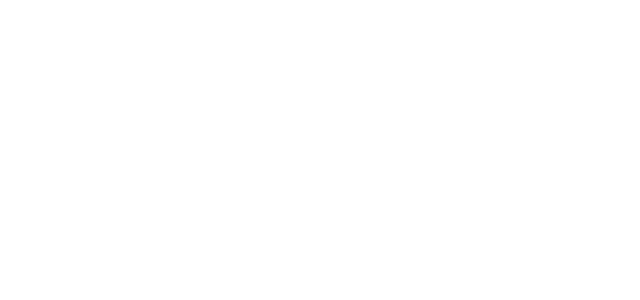
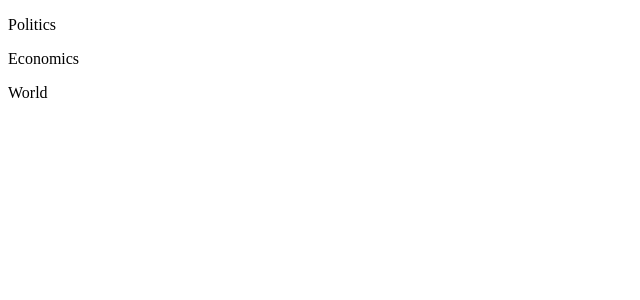
Before and after one commit to mainoee/react-chat-project, a React (Create React App) app: page / in a window 1280 px wide. Shown: the top 300 px of the page, without its empty margins (0-640 px from the left). Built offline with nearby package versions, Linux system fonts and the light colour scheme.

Commit message:
create Channels component and test rendering of list of channels with fake data

```diff
--- a/src/components/App.js
+++ b/src/components/App.js
@@ -1,15 +1,19 @@
 import React, { Component } from 'react';
+import Channels from './channels';
 
 class App extends Component {
   constructor(props) {
     super(props);
     this.state = {
+      channels: ["Politics", "Economics", "World"],
     };
   }
 
   render() {
     return (
-      <div></div>
+      <div>
+        <Channels channels={this.state.channels}/>
+      </div>
     );
   }
 }
--- /dev/null
+++ b/src/components/channels.js
@@ -0,0 +1,18 @@
+import React from 'react';
+
+const Channels = (props) => {
+  const renderChannels = () => {
+    return props.channels.map((channel, index) => {
+      return (
+        <p key={index}>{channel}</p>
+      );
+    });
+  };
+
+  return (
+    <div>{renderChannels()}</div>
+  );
+};
+
+
+export default Channels;
--- a/src/index.js
+++ b/src/index.js
@@ -1,6 +1,6 @@
 import React from 'react';
 import ReactDOM from 'react-dom';
-import App from './components/App';
+import App from './components/app';
 
 ReactDOM.render(
   <App />,
```
